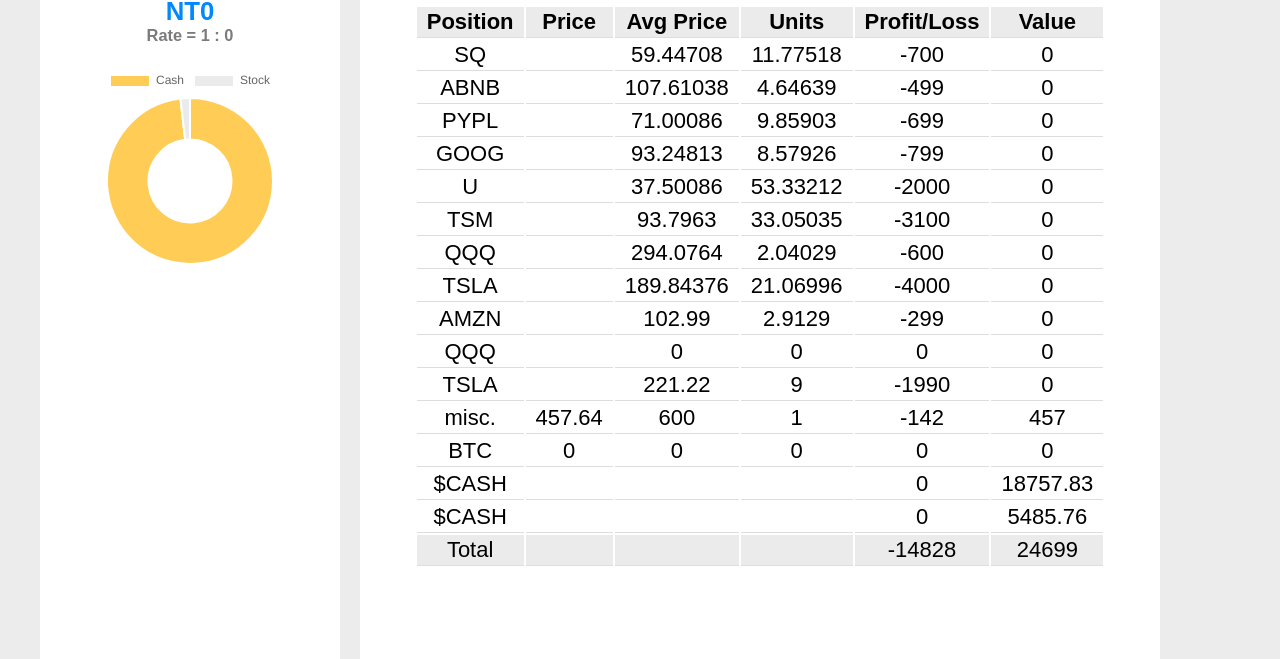
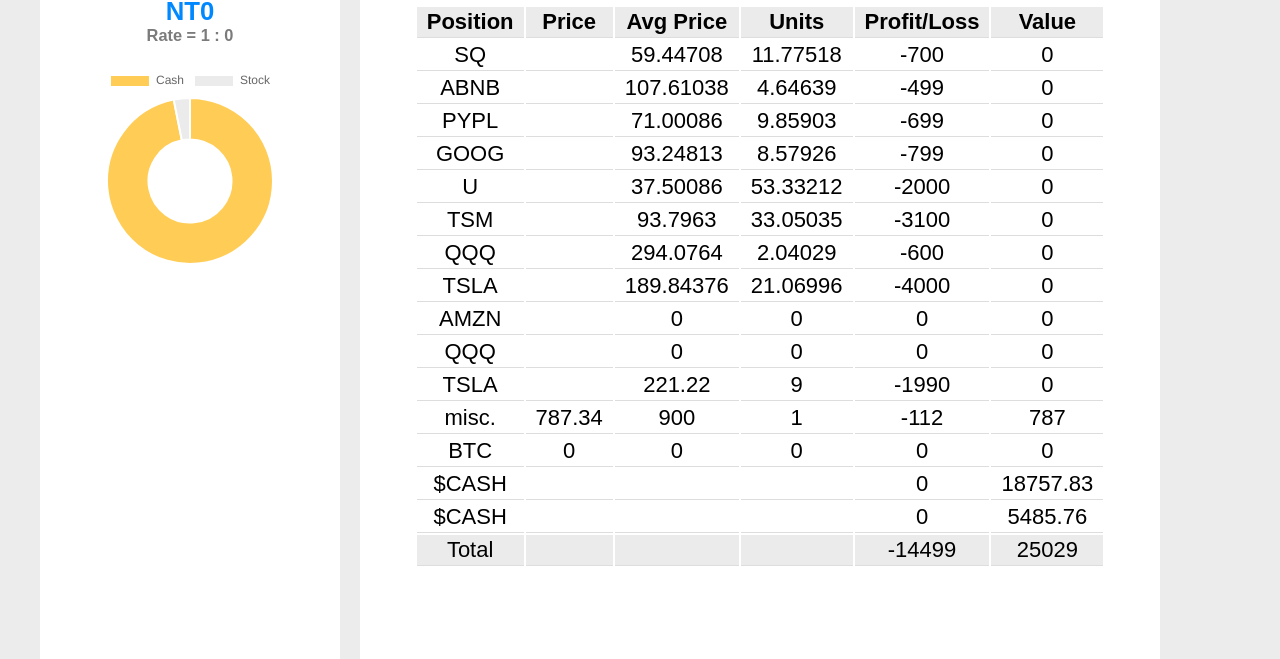
Before and after one commit to kenzietzu/fetchapi, a plain HTML site: page index.html in a window 1280 px wide. Shown: the part 161-820 px from the top of the page. Drawn offline with nearby package versions, Linux system fonts and the light colour scheme; no server answers; a web font is replaced by a local one.

Commit message:
1120526-2

```diff
--- a/index.html
+++ b/index.html
@@ -116,8 +116,8 @@
                         <tr>
                             <td id="stock8"></td>
                             <td id="price8"></td>
-                            <td>102.99</td>
-                            <td>2.9129</td>
+                            <td>0</td>
+                            <td>0</td>
                             <td id="profit8" class="profit"></td>
                             <td id="value8"></td>
                         </tr>
@@ -139,8 +139,8 @@
                         </tr>
                         <tr>
                             <td>misc.</td>
-                            <td>457.64</td>
-                            <td>600</td>
+                            <td>787.34</td>
+                            <td>900</td>
                             <td>1</td>
                             <td id="profit11" class="profit"></td>
                             <td id="value11"></td>
```
